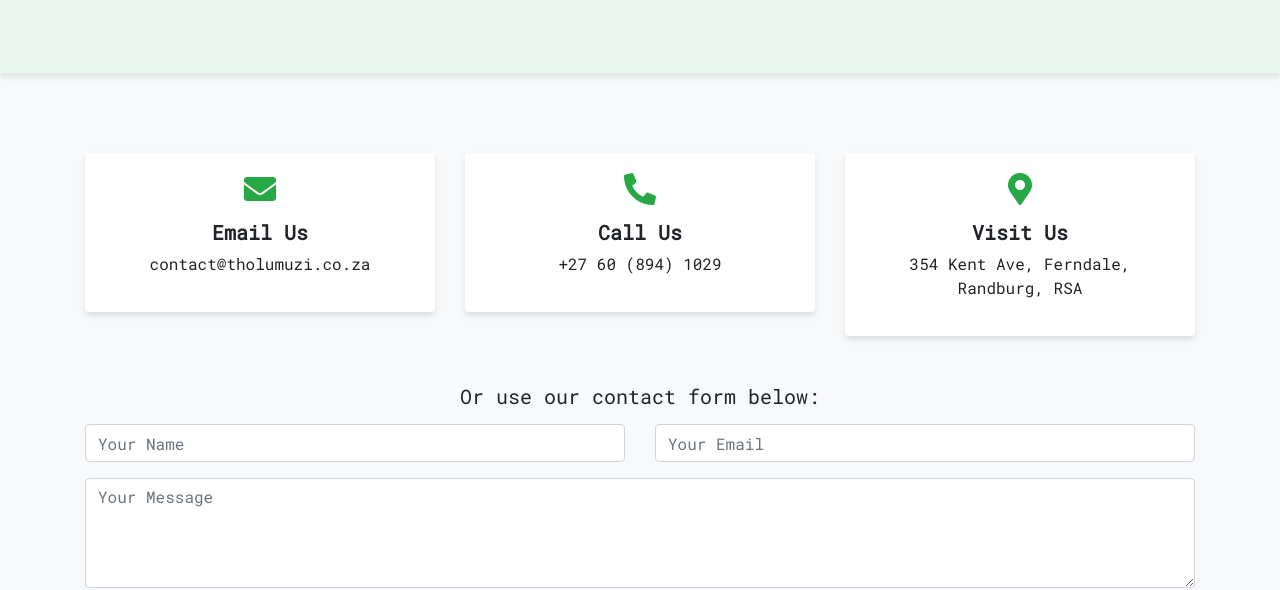
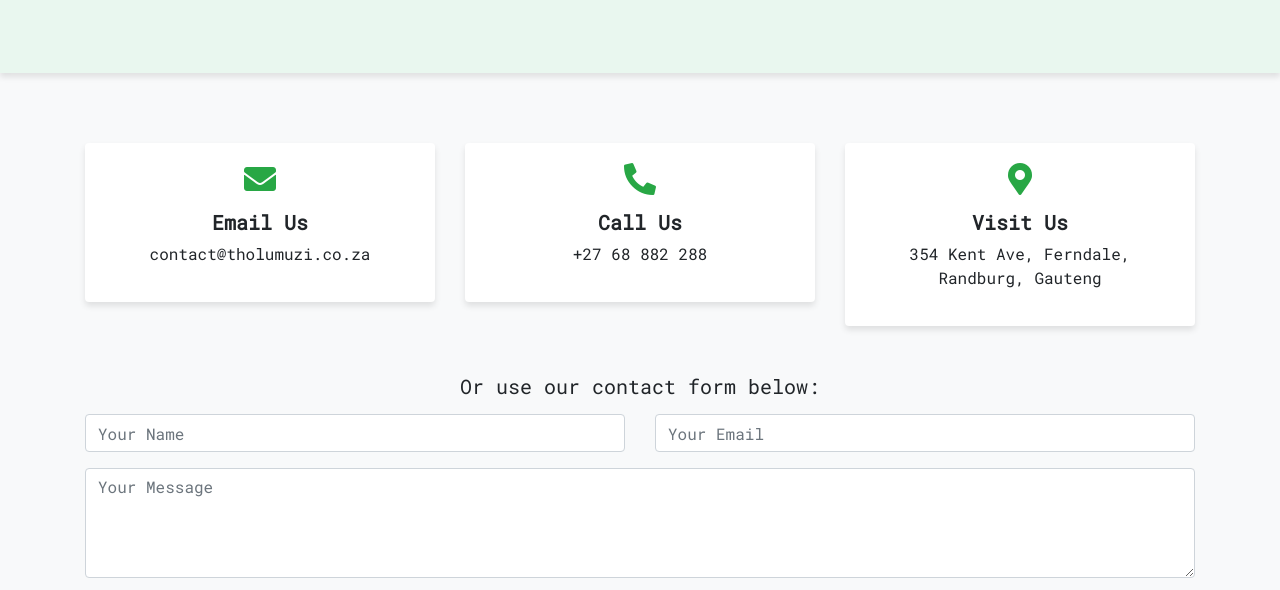
Before and after one commit to tholumuzikhuboni/eco-friendly-travel-guide, a plain HTML site: page contact/index.html in a window 1280 px wide. Shown: the part 232-822 px from the top of the page. Drawn offline with nearby package versions, Linux system fonts and the light colour scheme.

Commit message:
Update index.html

```diff
--- a/contact/index.html
+++ b/contact/index.html
@@ -38,7 +38,7 @@
             background-color: #e9f7ef;
             padding: 60px 0;
             text-align: center;
-            margin-bottom: 40px;
+            margin-bottom: 30px;
             box-shadow: 0 4px 6px rgba(0, 0, 0, 0.1);
         }
 
@@ -155,7 +155,7 @@
                         <div class="card-body">
                             <i class="fas fa-phone-alt"></i>
                             <h5>Call Us</h5>
-                            <p>+27 60 (894) 1029</p>
+                            <p>+27 68 882 288</p>
                         </div>
                     </div>
                 </div>
@@ -165,7 +165,7 @@
                         <div class="card-body">
                             <i class="fas fa-map-marker-alt"></i>
                             <h5>Visit Us</h5>
-                            <p>354 Kent Ave, Ferndale, Randburg, RSA</p>
+                            <p>354 Kent Ave, Ferndale, Randburg, Gauteng</p>
                         </div>
                     </div>
                 </div>
```
